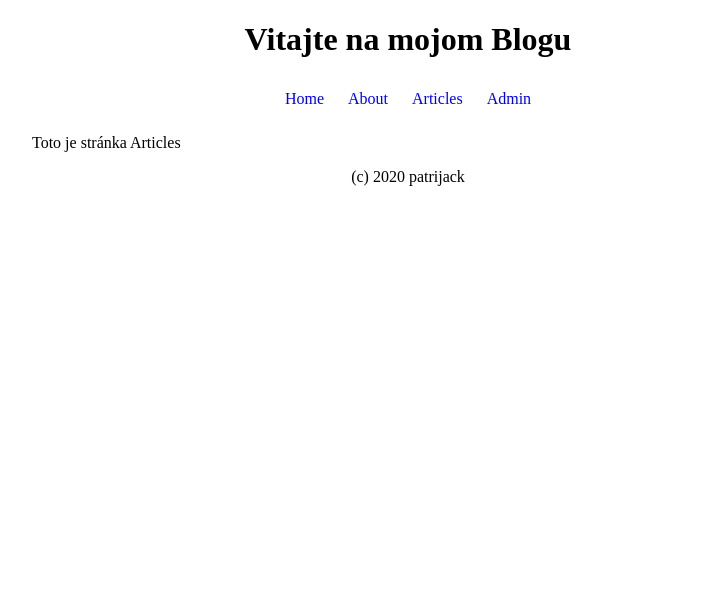
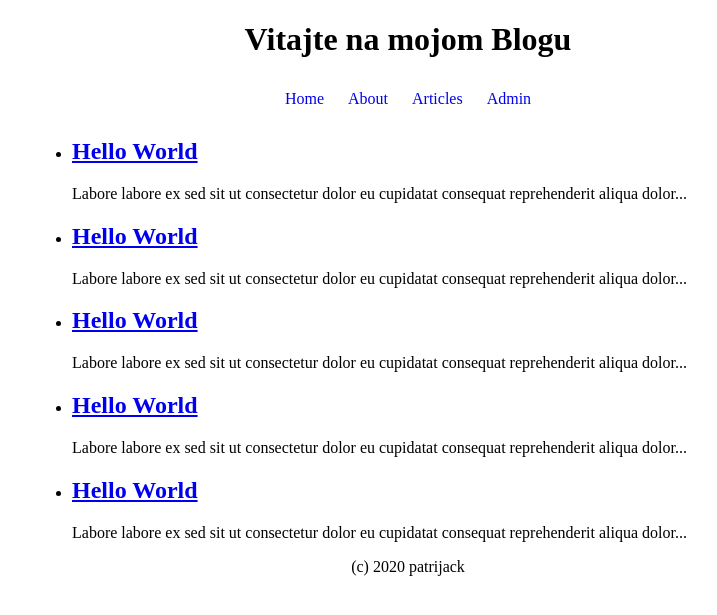
Before and after one commit to patrijack/flask_project, a Flask app: page /articles/ in a window 1280 px wide. Shown: the top 615 px of the page, without its empty margins (232-949 px from the left). Run offline with Flask 2, Linux system fonts and the light colour scheme.

Commit message:
jinja template system

```diff
--- a/mdblog/app.py
+++ b/mdblog/app.py
@@ -1,5 +1,7 @@
 from flask import Flask
 from flask import render_template
+
+from .database import articles
 
 flask_app = Flask(__name__)
 
@@ -13,8 +15,15 @@ def view_about():
 
 @flask_app.route("/articles/")
 def view_articles():
-	return render_template("articles.jinja")
+	return render_template("articles.jinja", articles=articles.items())
 
 @flask_app.route("/admin/")
 def view_admin():
 	return render_template("admin.jinja")
+
+@flask_app.route("/articles/<int:article_id>")
+def view_article(article_id):
+	article = articles.get(article_id)
+	if article:
+		return render_template("article.jinja", article=article)
+	return render_template("article_not_found.jinja", article_id=article_id)
--- /dev/null
+++ b/mdblog/database.py
@@ -0,0 +1,22 @@
+articles = {
+			1 : {
+				"title" : "Hello World",
+				"content" : "Labore labore ex sed sit ut consectetur dolor eu cupidatat consequat reprehenderit aliqua dolor proident tempor fugiat."
+				},
+			2 : {
+				"title" : "Hello World",
+				"content" : "Labore labore ex sed sit ut consectetur dolor eu cupidatat consequat reprehenderit aliqua dolor proident tempor fugiat."
+				},
+			3 : {
+				"title" : "Hello World",
+				"content" : "Labore labore ex sed sit ut consectetur dolor eu cupidatat consequat reprehenderit aliqua dolor proident tempor fugiat."
+				},
+			4 : {
+				"title" : "Hello World",
+				"content" : "Labore labore ex sed sit ut consectetur dolor eu cupidatat consequat reprehenderit aliqua dolor proident tempor fugiat."
+				},
+			5 : {
+				"title" : "Hello World",
+				"content" : "Labore labore ex sed sit ut consectetur dolor eu cupidatat consequat reprehenderit aliqua dolor proident tempor fugiat."
+				}
+			}
--- /dev/null
+++ b/mdblog/templates/_footer.jinja
@@ -0,0 +1,5 @@
+<footer>
+    <p>
+        (c) 2020 patrijack
+    </p>
+</footer>
--- /dev/null
+++ b/mdblog/templates/_head.jinja
@@ -0,0 +1 @@
+<link rel="stylesheet" type="text/css" href={{url_for("static", filename="css/main.css")}}>
--- a/mdblog/templates/_main.jinja
+++ b/mdblog/templates/_main.jinja
@@ -3,7 +3,7 @@
 
 <head>
     <title> {% block title %} {% endblock %} </title>
-    <link rel="stylesheet" type="text/css" href={{url_for("static", filename="css/main.css")}}>
+    {% include "_head.jinja" %}
 </head>
 
 <body>
@@ -11,23 +11,12 @@
     <h1> Vitajte na mojom Blogu </h1>
 </header>
 
-<nav>
-    <ul class=nav>
-      <li> <a href="{{ url_for("view_home") }}">Home</a> </li>
-      <li> <a href="{{ url_for("view_about") }}">About</a> </li>
-      <li> <a href="{{ url_for("view_articles") }}">Articles</a> </li>
-      <li> <a href="{{ url_for("view_admin") }}">Admin</a> </li>
-    </ul>
-</nav>
+{% include "_nav.jinja" %}
 
 <main>
     {% block main %} {% endblock %}
 </main>
 
-<footer>
-    <p>
-        (c) 2020 patrijack
-    </p>
-</footer>
+{% include "_footer.jinja" %}
 </body>
 </html>
--- /dev/null
+++ b/mdblog/templates/_nav.jinja
@@ -0,0 +1,8 @@
+<nav>
+    <ul class=nav>
+      <li> <a href="{{ url_for("view_home") }}">Home</a> </li>
+      <li> <a href="{{ url_for("view_about") }}">About</a> </li>
+      <li> <a href="{{ url_for("view_articles") }}">Articles</a> </li>
+      <li> <a href="{{ url_for("view_admin") }}">Admin</a> </li>
+    </ul>
+</nav>
--- a/mdblog/templates/articles.jinja
+++ b/mdblog/templates/articles.jinja
@@ -1,7 +1,19 @@
 {% extends "_main.jinja" %}
 
-{% block title %} Article {% endblock %}
+{% block title %} Articles {% endblock %}
+
 
 {% block main %}
-Toto je stránka Articles
+    {% if articles %}
+        <ul>
+        {% for id, article in articles %}
+            <li>
+                <h2><a href="{{ url_for("view_article", article_id=id) }}"> {{ article.title }} </a></h2>
+                <p> {{ article.content | truncate(100) }} </p>
+            </li>
+        {% endfor %}
+        </ul>
+    {% else %}
+        <p> No Articles :( </p>
+    {% endif %}
 {% endblock %}
```
Also changed, not shown: mdblog/templates/article.jinja (added, +8 -0 lines), mdblog/templates/article_not_found.jinja (added, +14 -0 lines).
